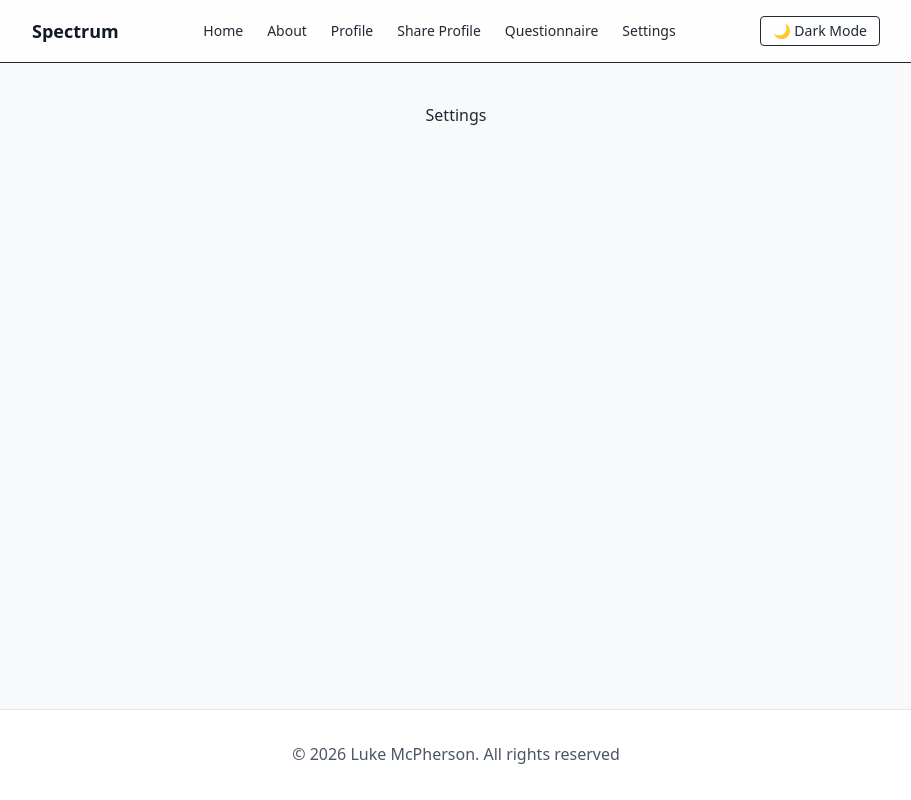
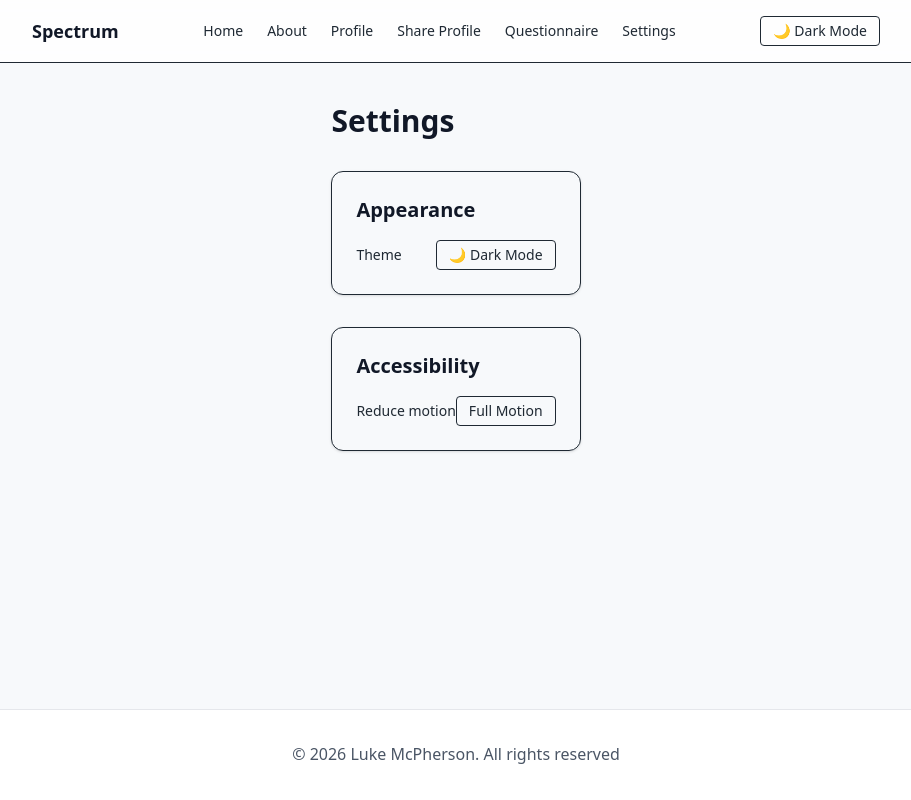
Before and after one commit to McPLuke/spectrum-app, a Next.js app in the folder spectrum-app/: page /settings in a window 1280 px wide. Shown: the whole page, without its empty margins (184-1095 px from the left). Built offline with nearby package versions, Linux system fonts and the light colour scheme.

Commit message:
Settings Page
Add a functional settings page with theme and motion controls.

```diff
--- a/spectrum-app/src/app/globals.css
+++ b/spectrum-app/src/app/globals.css
@@ -43,6 +43,11 @@
 
 * {
   transition: background-color 0.2s ease, color 0.2s ease;
+}
+
+.reduce-motion * {
+  transition: none !important;
+  animation: none !important;
 }
 
 html {
--- a/spectrum-app/src/app/settings/page.tsx
+++ b/spectrum-app/src/app/settings/page.tsx
@@ -1,3 +1,47 @@
-export default function Page() {
-    return <div>Settings</div>;
+"use client"
+
+import ThemeToggle from "@/components/ui/ThemeToggle"
+import MotionToggle from "@/components/settings/MotionToggle"
+import Card from "@/components/ui/Card"
+
+export default function SettingsPage() {
+  return (
+    <div className="max-w-2xl space-y-8">
+
+      <h1 className="text-3xl font-bold">
+        Settings
+      </h1>
+
+      {/* Appearance */}
+      <Card>
+        <h2 className="text-xl font-semibold mb-4">
+          Appearance
+        </h2>
+
+        <div className="flex items-center justify-between">
+          <span className="text-sm text-spectrum-muted">
+            Theme
+          </span>
+
+          <ThemeToggle />
+        </div>
+      </Card>
+
+      {/* Accessibility */}
+      <Card>
+        <h2 className="text-xl font-semibold mb-4">
+          Accessibility
+        </h2>
+
+        <div className="flex items-center justify-between">
+          <span className="text-sm text-spectrum-muted">
+            Reduce motion
+          </span>
+
+          <MotionToggle />
+        </div>
+      </Card>
+
+    </div>
+  )
 }
--- /dev/null
+++ b/spectrum-app/src/components/settings/MotionToggle.tsx
@@ -0,0 +1,16 @@
+"use client"
+
+import { useMotion } from "@/lib/hooks/useMotion"
+
+export default function MotionToggle() {
+  const { reduced, toggleMotion } = useMotion()
+
+  return (
+    <button
+      onClick={toggleMotion}
+      className="text-sm px-3 py-1 border border-spectrum-border rounded transition"
+    >
+      {reduced ? "Reduced" : "Full Motion"}
+    </button>
+  )
+}
--- /dev/null
+++ b/spectrum-app/src/lib/hooks/useMotion.ts
@@ -0,0 +1,40 @@
+"use client"
+
+import { useEffect, useState } from "react"
+
+export function useMotion() {
+  const [reduced, setReduced] = useState(false)
+
+  useEffect(() => {
+    const stored = localStorage.getItem("reduceMotion")
+
+    if (stored !== null) {
+      const value = stored === "true"
+      setReduced(value)
+      document.documentElement.classList.toggle("reduce-motion", value)
+    } else {
+      const prefersReduced = window.matchMedia(
+        "(prefers-reduced-motion: reduce)"
+      ).matches
+
+      setReduced(prefersReduced)
+      document.documentElement.classList.toggle(
+        "reduce-motion",
+        prefersReduced
+      )
+    }
+  }, [])
+
+  const toggleMotion = () => {
+    const newValue = !reduced
+    setReduced(newValue)
+
+    localStorage.setItem("reduceMotion", String(newValue))
+    document.documentElement.classList.toggle(
+      "reduce-motion",
+      newValue
+    )
+  }
+
+  return { reduced, toggleMotion }
+}
```
